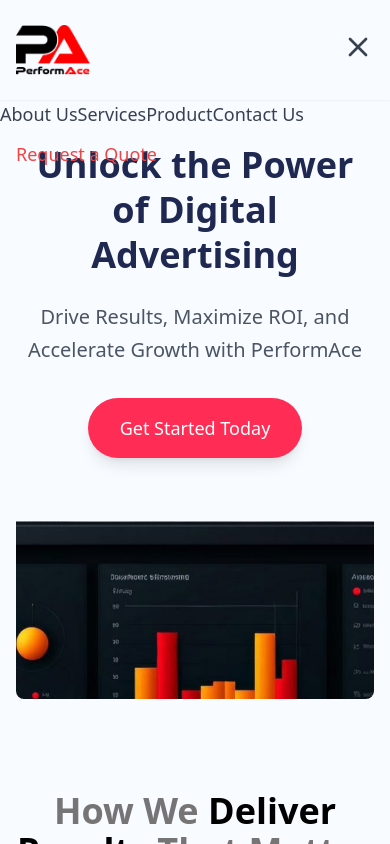
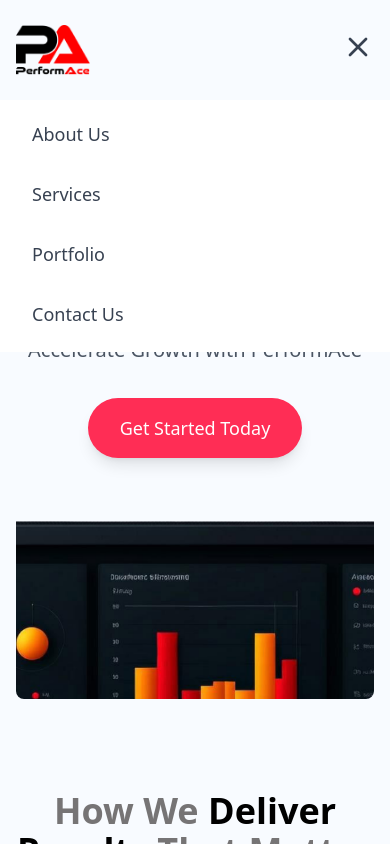
Before and after one commit to PerformAce2024/PerformAceMedia, a React (Vite) app in the folder frontend/: page / in a window 390 px wide. Both pictures are taken after a click on the button 358 px from the left and 47 px from the top of the page. Shown: the top 844 px of the page. Built offline with nearby package versions, Linux system fonts and the light colour scheme.

Commit message:
Update Navbar.jsx

```diff
--- a/frontend/src/components/Navbar.jsx
+++ b/frontend/src/components/Navbar.jsx
@@ -71,34 +71,31 @@
 
       {/* Mobile Menu */}
       {isMenuOpen && (
-        <div className="lg:hidden">
+        <div className="px-4 pt-2 pb-3 space-y-2 bg-white">
         <Link
           to="/about-us"
-            className="text-gray-700 hover:text-gray-900 text-lg"
+          className="block px-4 py-3 text-gray-700 hover:text-gray-900 text-lg"
         >
           About Us
         </Link>
         <Link
           to="/services"
-            className="text-gray-700 hover:text-gray-900 text-lg"
+          className="block px-4 py-3 text-gray-700 hover:text-gray-900 text-lg"
         >
           Services
         </Link>
         <Link
           to="/product"
-            className="text-gray-700 hover:text-gray-900 text-lg"
+          className="block px-4 py-3 text-gray-700 hover:text-gray-900 text-lg"
         >
-            Product
+          Portfolio
         </Link>
         <Link
           to="/contact-us"
-            className="text-gray-700 hover:text-gray-900 text-lg"
+          className="block px-4 py-3 text-gray-700 hover:text-gray-900 text-lg"
         >
           Contact Us
         </Link>
-          <button className="w-full text-left px-4 py-3 text-red-500 hover:text-red-600 text-lg">
-            Request a Quote
-          </button>
       </div>
       )}
     </nav>
```
Lines whose indentation alone changed are shown as unchanged.
